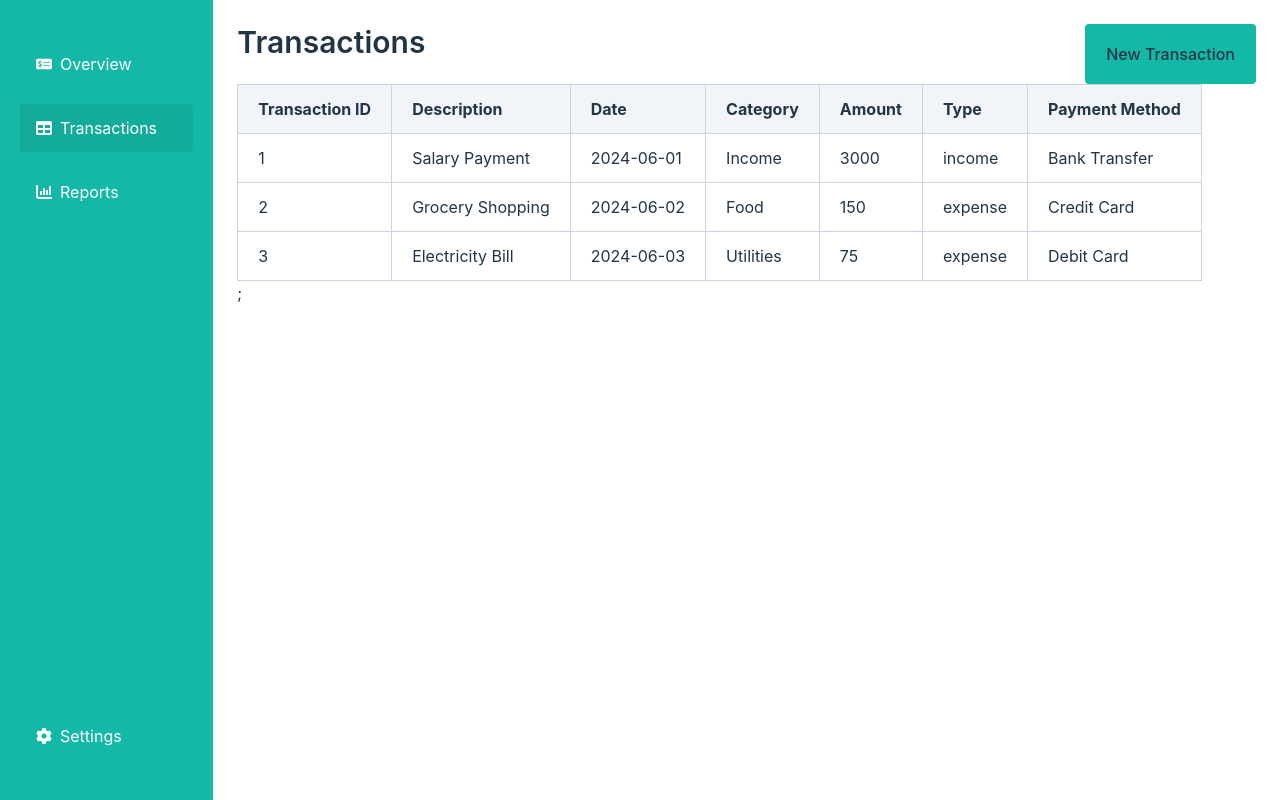
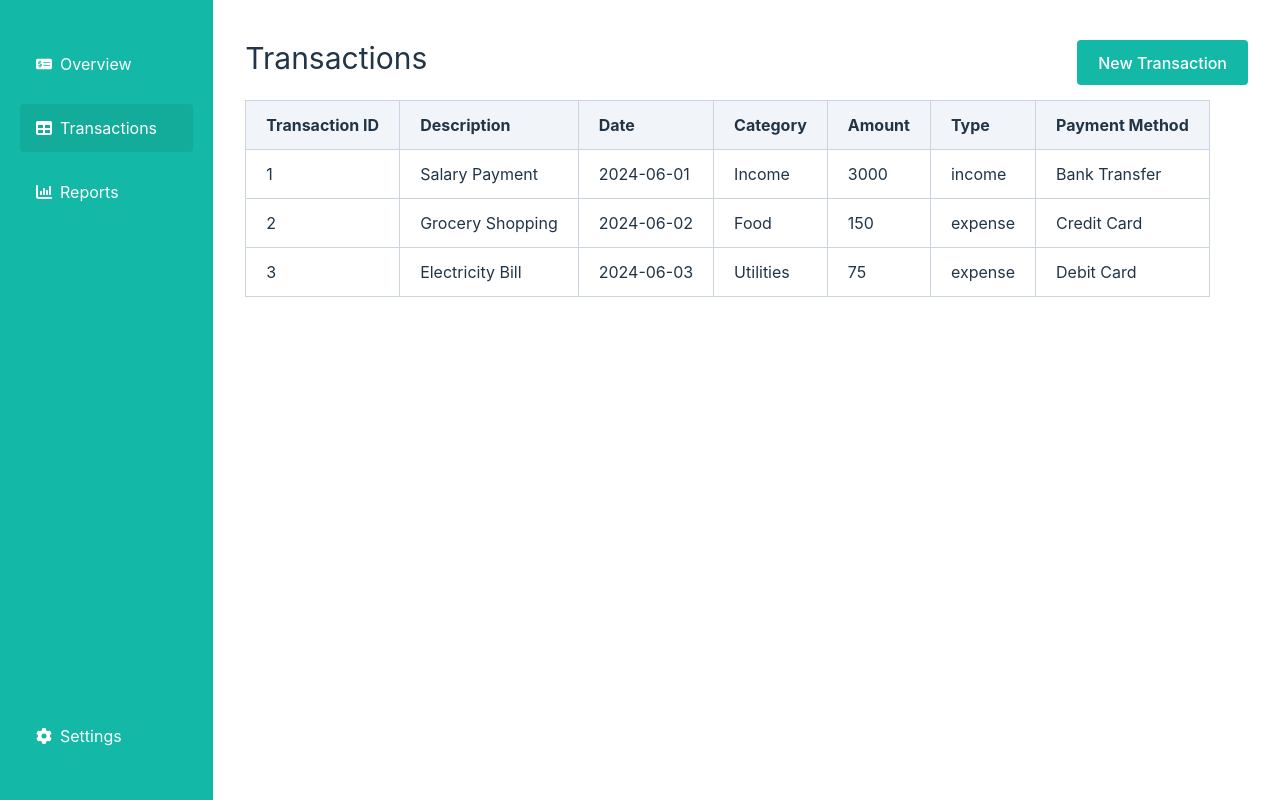
Before and after one commit to and27/tracker, a React (Vite) app: page /transactions in a window 1280 px wide. Built offline with nearby package versions, Linux system fonts and the light colour scheme.

Commit message:
feat: add Link and LinkButton components

```diff
--- /dev/null
+++ b/src/components/Button.tsx
@@ -0,0 +1,13 @@
+interface ButtonProps {
+  children: React.ReactNode;
+}
+
+const Button = ({ children }: ButtonProps) => {
+  return (
+    <button className="bg-teal-500 text-white px-5 mt-5 rounded">
+      {children}
+    </button>
+  );
+};
+
+export default Button;
--- /dev/null
+++ b/src/components/LinkButton.tsx
@@ -0,0 +1,18 @@
+import { Link } from "react-router-dom";
+
+type LinkButtonProps = {
+  children: React.ReactNode;
+  to: string;
+} & React.ButtonHTMLAttributes<HTMLButtonElement>;
+
+const LinkButton = ({ children, to, className }: LinkButtonProps) => {
+  return (
+    <Link to={to} className={className}>
+      <button className={`bg-teal-500 text-white px-5 rounded`}>
+        {children}
+      </button>
+    </Link>
+  );
+};
+
+export default LinkButton;
--- a/src/pages/TransactionsPage.tsx
+++ b/src/pages/TransactionsPage.tsx
@@ -1,8 +1,9 @@
 import React from "react";
 import Table from "../components/Table";
 import SidebarMenu from "../components/SidebarMenu";
+import LinkButton from "../components/LinkButton";
 
-type Transaction = {
+export type Transaction = {
   transactionId: string;
   description: string;
   date: string;
@@ -89,14 +90,12 @@ const TransactionsPage: React.FC = () => {
     <>
       <div className="grid grid-cols-12">
         <SidebarMenu />
-        <main className="col-span-10 p-6">
+        <main className="col-span-10 pt-10 px-8">
           <div className="flex justify-between">
-            <h1 className="text-3xl font-semibold mb-6">Transactions</h1>
-            <button className="bg-teal-500 px-5 rounded">
-              New Transaction
-            </button>
+            <h1 className="text-3xl mb-6">Transactions</h1>
+            <LinkButton to="/transaction">New Transaction</LinkButton>
           </div>
-          <Table columns={columns} data={transactionsData} />;
+          <Table columns={columns} data={transactionsData} />
         </main>
       </div>
     </>
```
